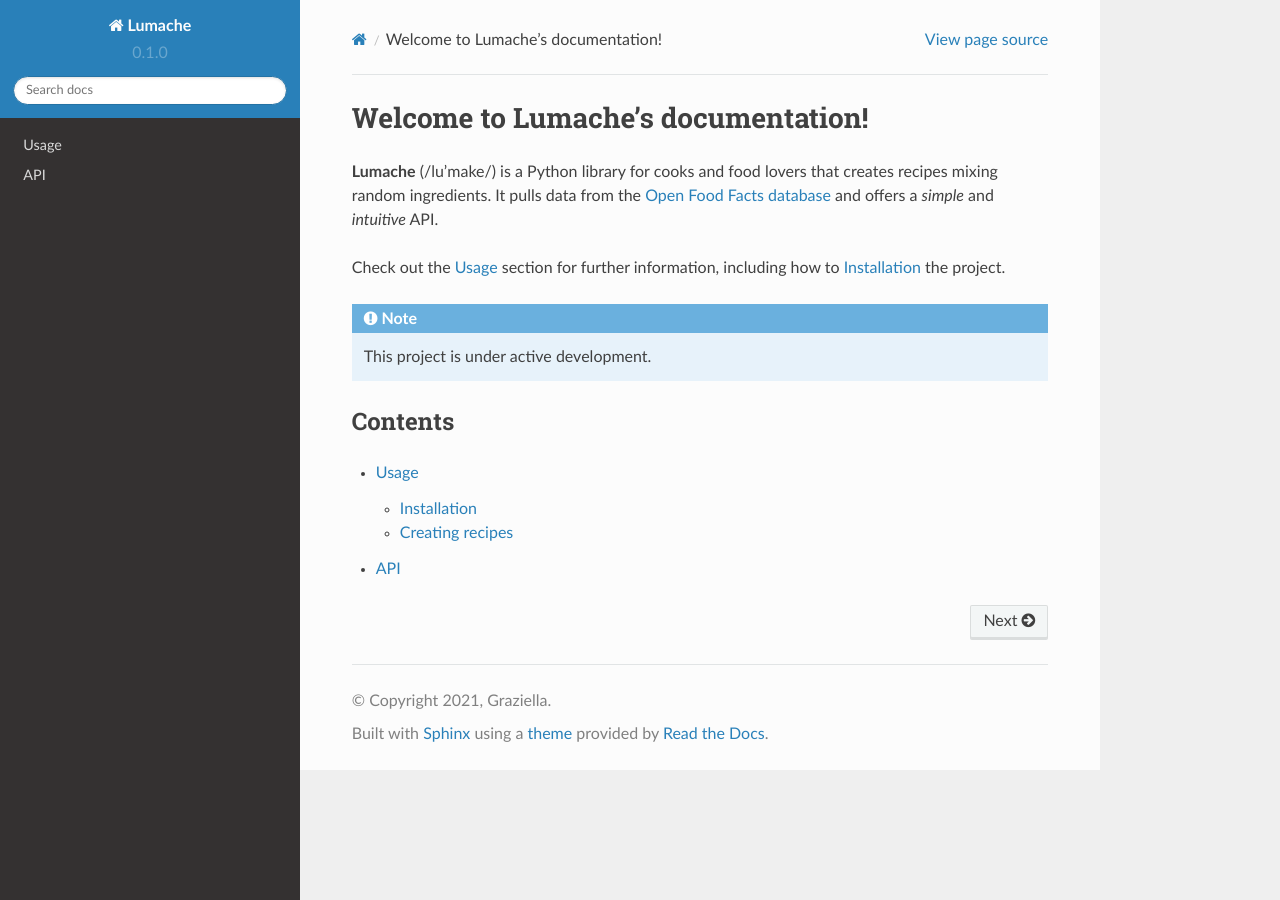
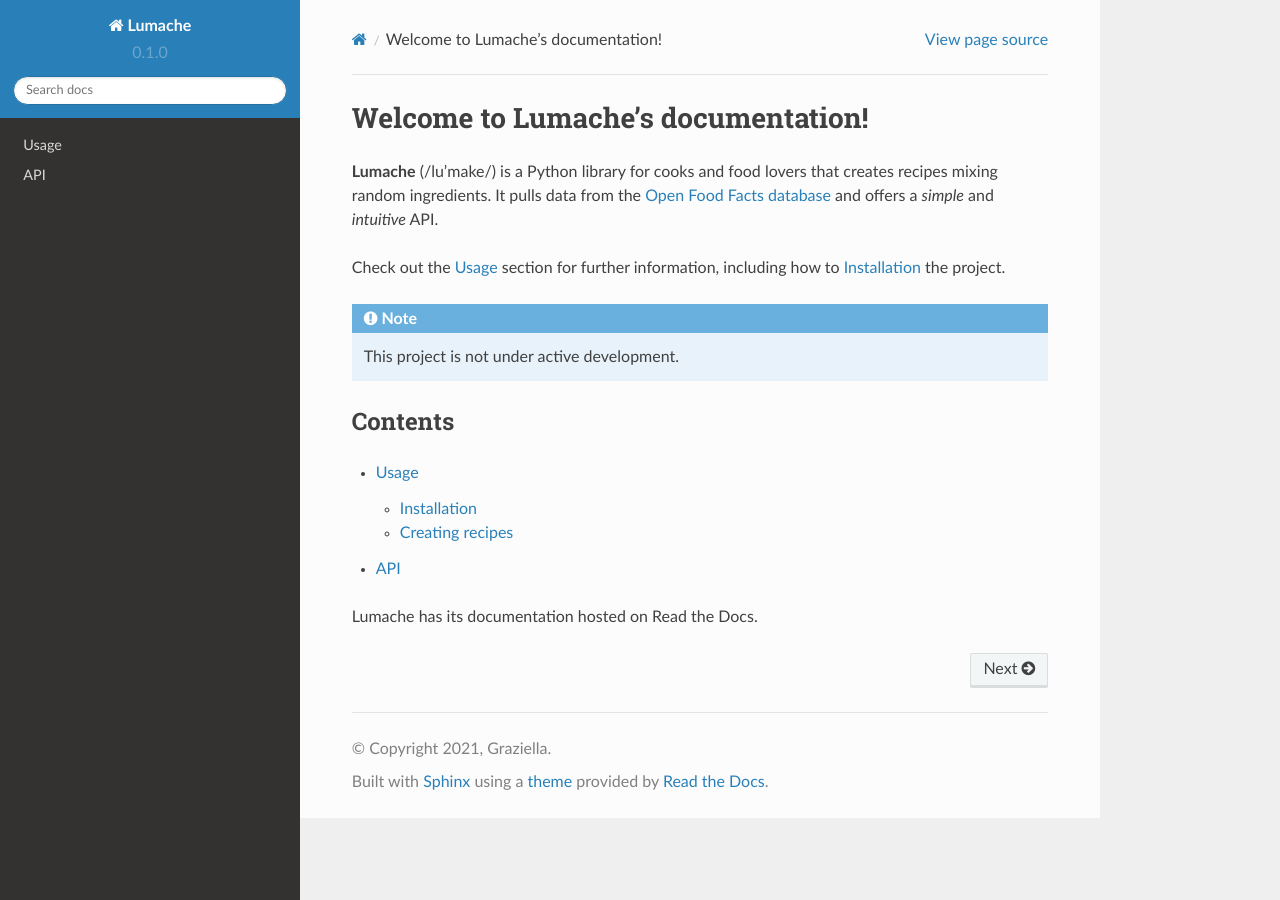
Before and after one commit to Schwefelsaeure/rtd-tutorial, a Sphinx documentation site: the page built from docs/source/index.rst, in a window 1280 px wide. Built offline with Sphinx 7.4.7 and the Read the Docs theme 2.0.0, drawn with Linux system fonts in a browser that asks for light colours.

Commit message:
Update index.rst

```diff
--- a/docs/source/index.rst
+++ b/docs/source/index.rst
@@ -11,7 +11,7 @@ how to :ref:`installation` the project.
 
 .. note::
 
-   This project is under active development.
+   This project is not under active development.
 
 Contents
 --------
@@ -20,3 +20,5 @@ Contents
 
    usage
    api
+
+Lumache has its documentation hosted on Read the Docs.
```
